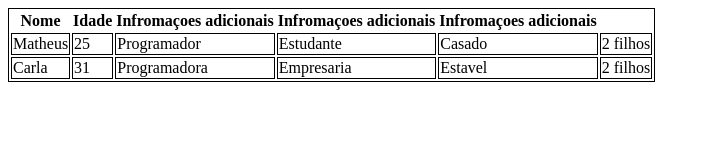
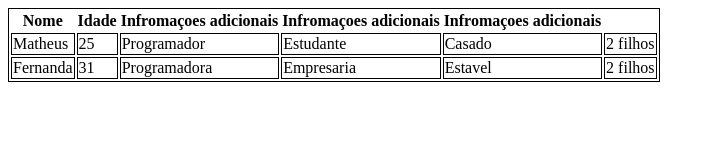
Before and after one commit to MatheusSilva19/Aula-tabela-, a plain HTML site: page INDEX.HTML in a window 1280 px wide. Shown: the whole page, without its empty margins (0-715 px from the left). Drawn offline with Linux system fonts and the light colour scheme.

Commit message:
realizado troca de nome de Carla para Fernanda

```diff
--- a/INDEX.HTML
+++ b/INDEX.HTML
@@ -34,7 +34,7 @@
 
             </tr>
             <tr>
-                <td>Carla</td>
+                <td>Fernanda</td>
                 <td>31</td>
                 <td>Programadora</td>
                 <td>Empresaria</td>
```
